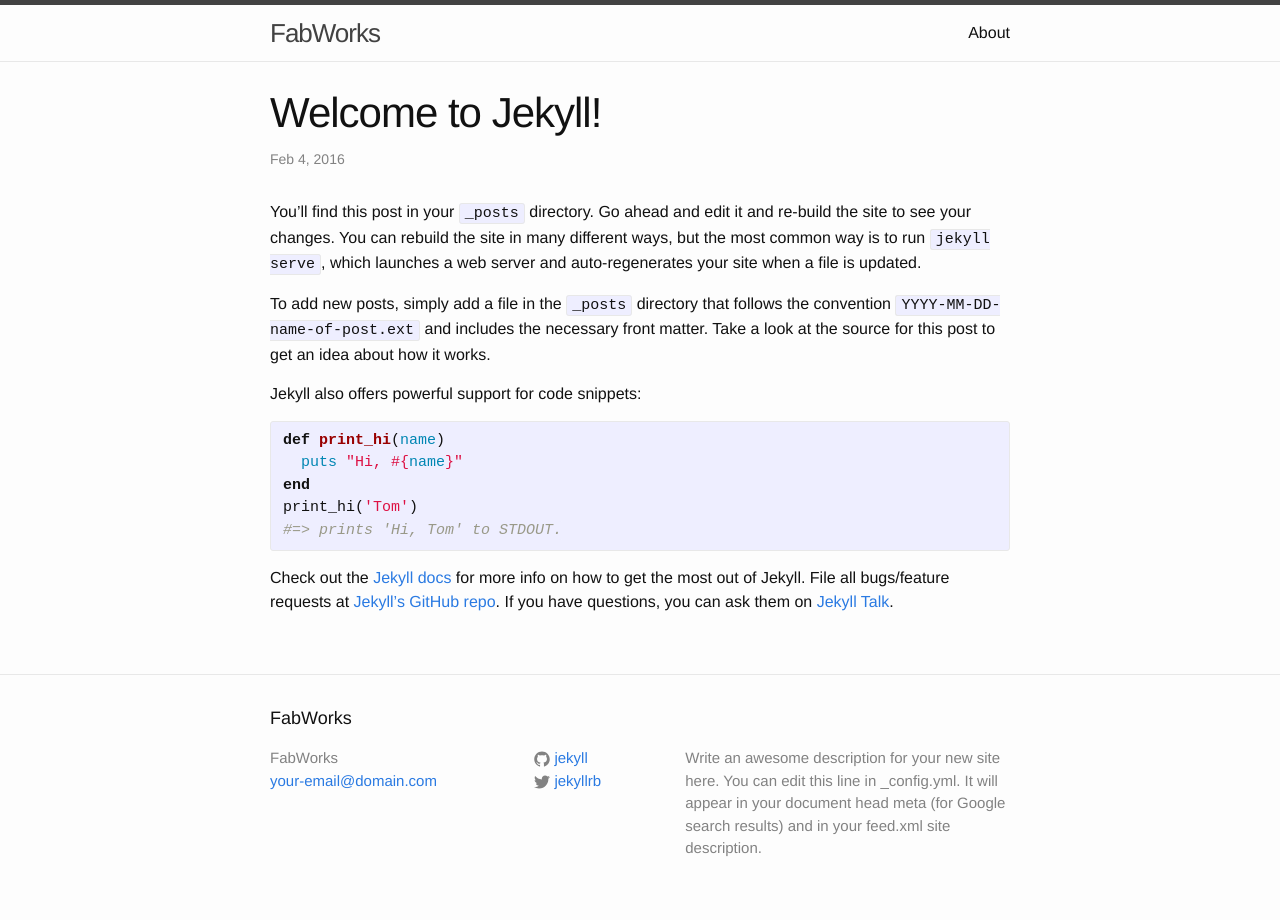
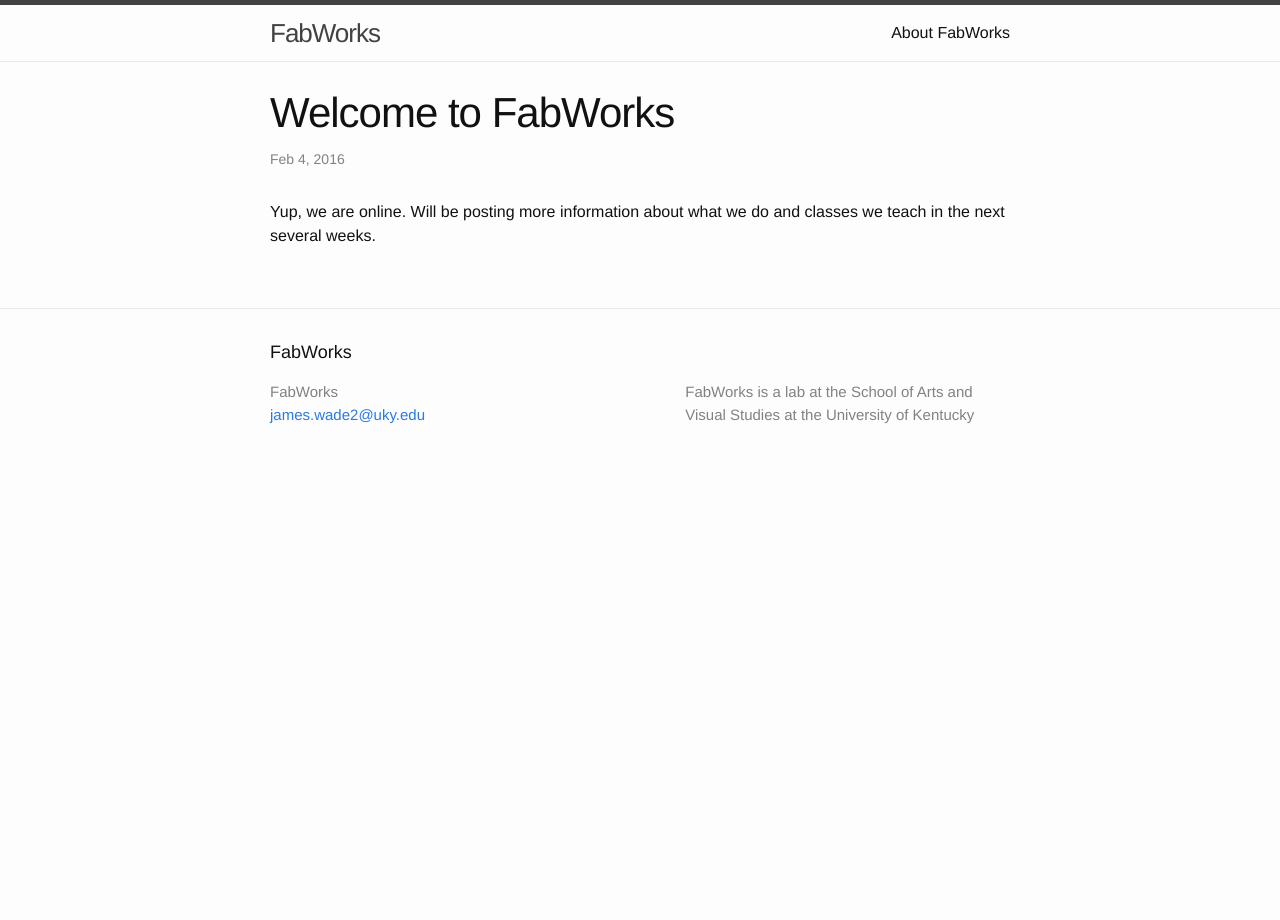
Before and after one commit to FabWorks/fabworks.github.io, a Jekyll site: the page built from _posts/2016-02-03-welcome-to-jekyll.markdown, in a window 1280 px wide. Built offline with Jekyll 4.4.1, drawn with Linux system fonts in a browser that asks for light colours.

Commit message:
very basic info

```diff
--- a/_config.yml
+++ b/_config.yml
@@ -7,15 +7,12 @@
 
 # Site settings
 title: FabWorks
-email: your-email@domain.com
+email: james.wade2@uky.edu
 description: > # this means to ignore newlines until "baseurl:"
-  Write an awesome description for your new site here. You can edit this
-  line in _config.yml. It will appear in your document head meta (for
-  Google search results) and in your feed.xml site description.
+  FabWorks is a lab at the School of Arts and Visual Studies at the University of Kentucky
 baseurl: "" # the subpath of your site, e.g. /blog
 url: "https://fabworks.github.io" # the base hostname & protocol for your site
-twitter_username: jekyllrb
-github_username:  jekyll
+
 
 # Build settings
 markdown: kramdown
--- a/_posts/2016-02-03-welcome-to-jekyll.markdown
+++ b/_posts/2016-02-03-welcome-to-jekyll.markdown
@@ -1,25 +1,8 @@
 ---
 layout: post
-title:  "Welcome to Jekyll!"
+title:  "Welcome to FabWorks"
 date:   2016-02-03 19:36:31 -0500
 categories: jekyll update
 ---
-You’ll find this post in your `_posts` directory. Go ahead and edit it and re-build the site to see your changes. You can rebuild the site in many different ways, but the most common way is to run `jekyll serve`, which launches a web server and auto-regenerates your site when a file is updated.
-
-To add new posts, simply add a file in the `_posts` directory that follows the convention `YYYY-MM-DD-name-of-post.ext` and includes the necessary front matter. Take a look at the source for this post to get an idea about how it works.
-
-Jekyll also offers powerful support for code snippets:
-
-{% highlight ruby %}
-def print_hi(name)
-  puts "Hi, #{name}"
-end
-print_hi('Tom')
-#=> prints 'Hi, Tom' to STDOUT.
-{% endhighlight %}
-
-Check out the [Jekyll docs][jekyll-docs] for more info on how to get the most out of Jekyll. File all bugs/feature requests at [Jekyll’s GitHub repo][jekyll-gh]. If you have questions, you can ask them on [Jekyll Talk][jekyll-talk].
-
-[jekyll-docs]: http://jekyllrb.com/docs/home
-[jekyll-gh]:   https://github.com/jekyll/jekyll
-[jekyll-talk]: https://talk.jekyllrb.com/
+Yup, we are online. Will be posting more information about what we do and classes
+we teach in the next several weeks.
```
Also changed, not shown: about.md (+2 -10 lines).
